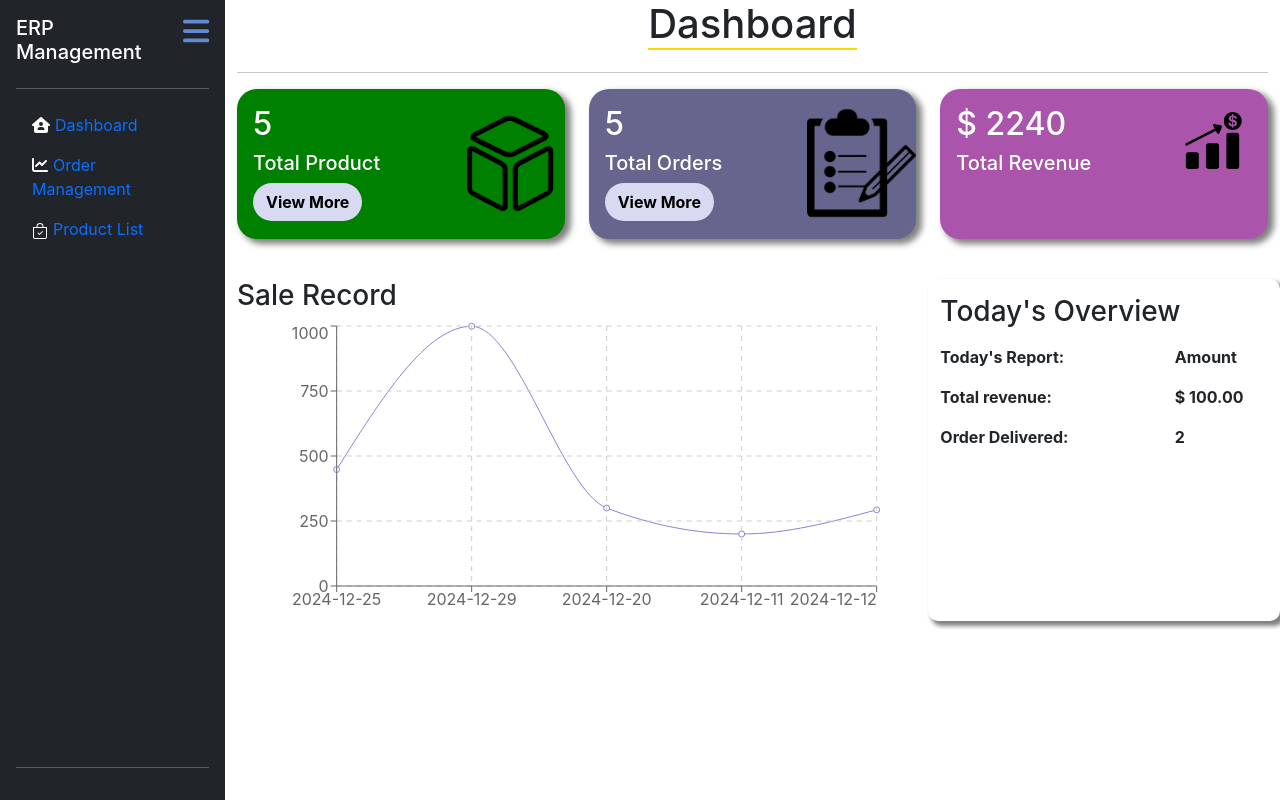
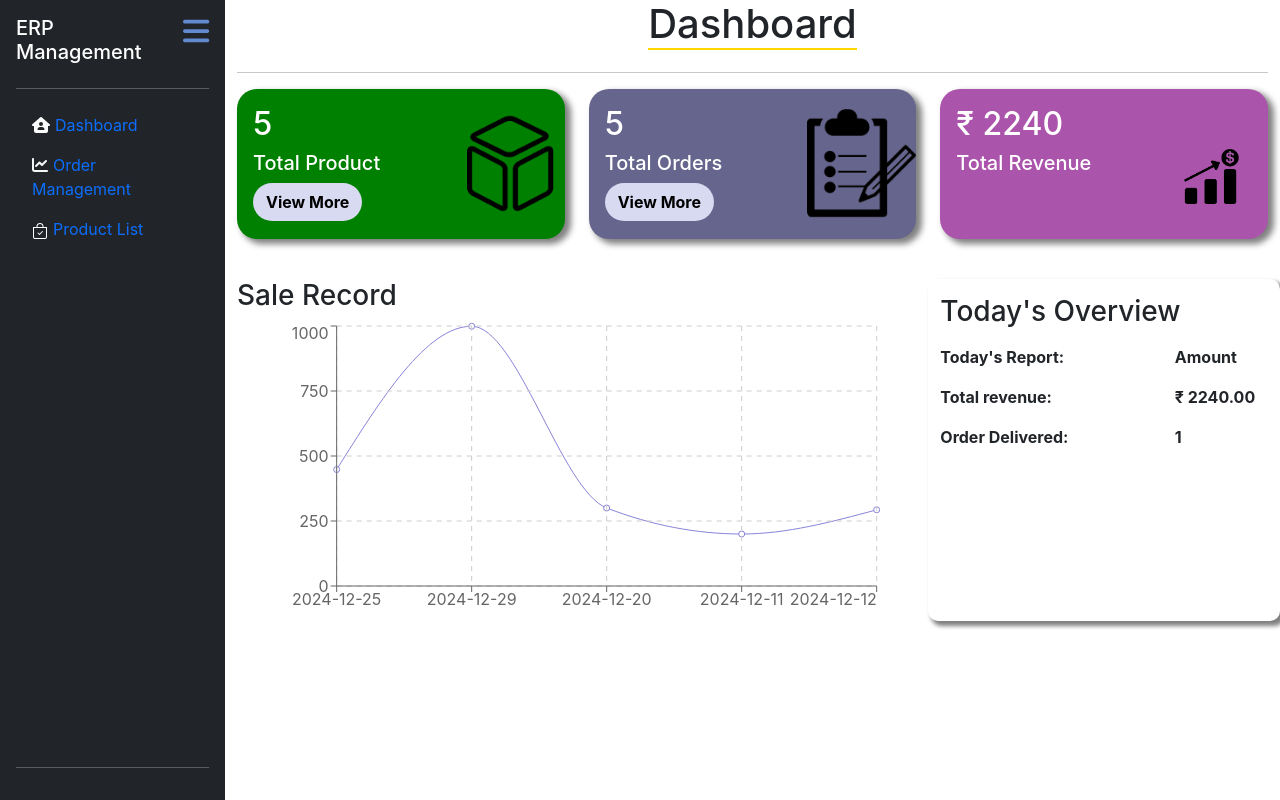
Before and after one commit to SettyChaithanya/Entnt-Test, a React (Create React App) app in the folder ENTNT/ENTNT-APP/: page / in a window 1280 px wide. Built offline with nearby package versions, Linux system fonts and the light colour scheme; the HTML template or start-up script is replaced by a standard one.

Commit message:
Update Dashboard.js

```diff
--- a/ENTNT/ENTNT-APP/src/component/Dashboard.js
+++ b/ENTNT/ENTNT-APP/src/component/Dashboard.js
@@ -59,11 +59,11 @@ const Dashboard = ({ sidenavbar }) => {
                             <div className="row g-0" style={{ flexWrap: "nowrap" }}>
                                 <div className="col-md-8 col-8">
                                     <div className="card-body">
-                                        <h2 className="card-title">&#36; {total_revenue}</h2>
+                                        <h2 className="card-title">&#8377; {total_revenue}</h2>
                                         <h5 className="card-text">Total Revenue</h5>
                                     </div>
                                 </div>
-                                <div className="col-md-4 col-4" style={{ display: "flex", alignItems: "center" }}>
+                                <div className="col-md-4 col-4" style={{ display: "flex", alignItems: "center", width:"12ex", height:"20ex" }}>
                                     <img src="./Image/revenue.png" className="img-fluid rounded-start" alt="revenue" />
                                 </div>
                             </div>
@@ -98,7 +98,7 @@ const Dashboard = ({ sidenavbar }) => {
                                 <p><strong>Total revenue:</strong></p>
                             </div>
                             <div className='col-md-4'>
-                                <p><strong>&#36; 100.00</strong></p>
+                                <p><strong>&#8377; 2240.00</strong></p>
                             </div>
                         </div>
                         <div className='row'>
@@ -106,7 +106,7 @@ const Dashboard = ({ sidenavbar }) => {
                                 <p><strong>Order Delivered:</strong></p>
                             </div>
                             <div className='col-md-4'>
-                                <p><strong>2</strong></p>
+                                <p><strong>1</strong></p>
                             </div>
                         </div>
                     </div>
```
